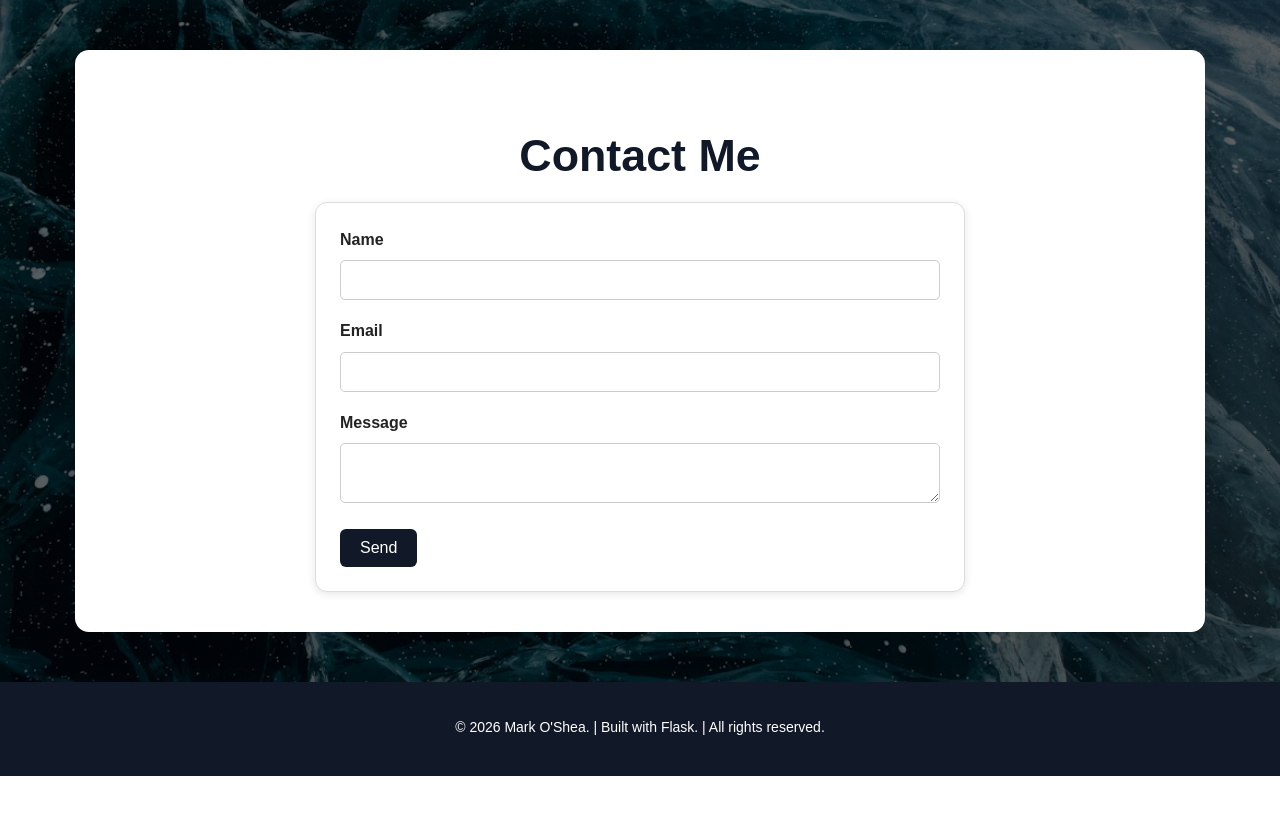
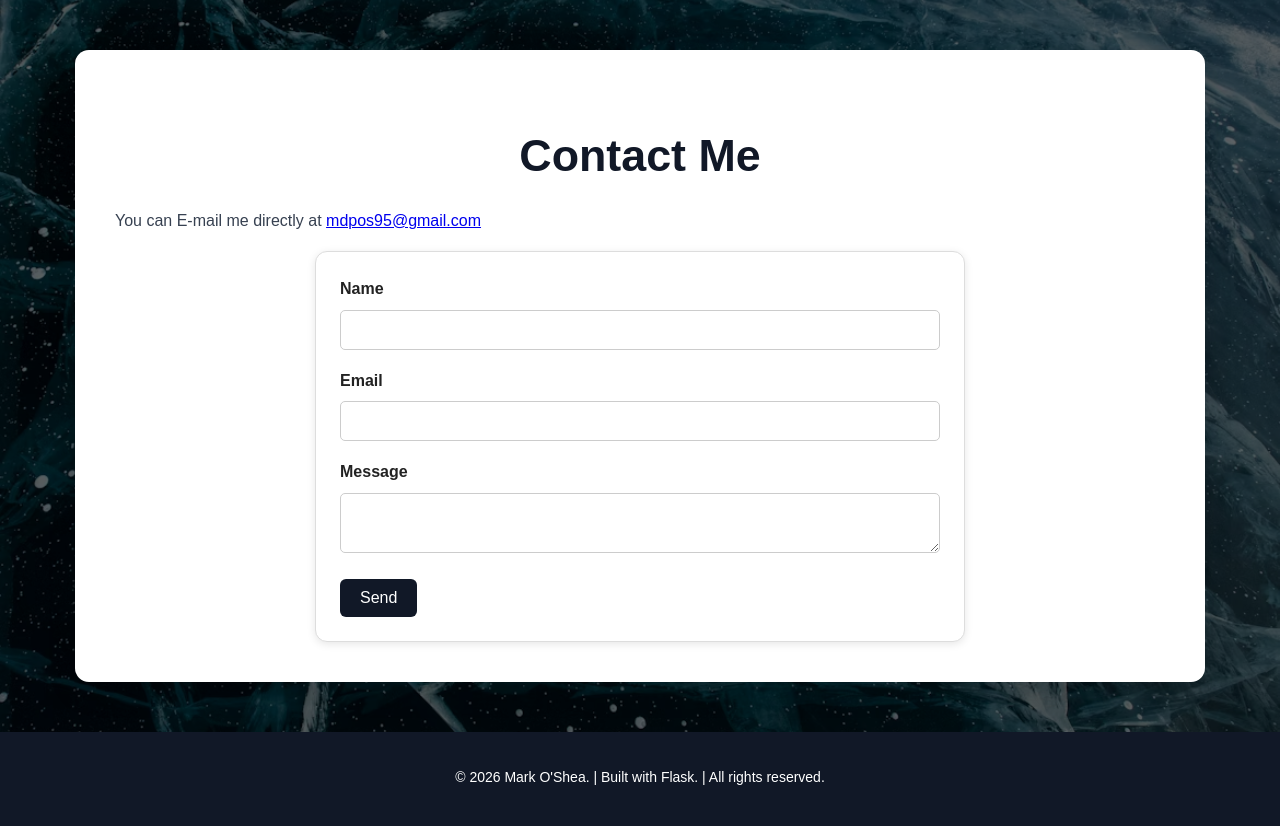
Before and after one commit to mdpos95-tech/flask-portfolio, a Flask app: page /contact in a window 1280 px wide. Shown: the part 61-887 px from the top of the page. Before the commit the page ends 837 px from the top, so only its background shows below. Run offline with Flask 3, Linux system fonts and the light colour scheme.

Commit message:
adding contact email to contact html

```diff
--- a/templates/contact.html
+++ b/templates/contact.html
@@ -6,6 +6,7 @@
 {% block content %}
 <div class="contact-page">
 <h1>Contact Me</h1>
+<p>You can E-mail me directly at <a href="mailto:mdpos95@gmail.com">mdpos95@gmail.com</a></p>
 {% if message %}
     <p class="success-message">{{ message }}</p>
 {% endif %}
```
Also changed, not shown: 1 other file.
